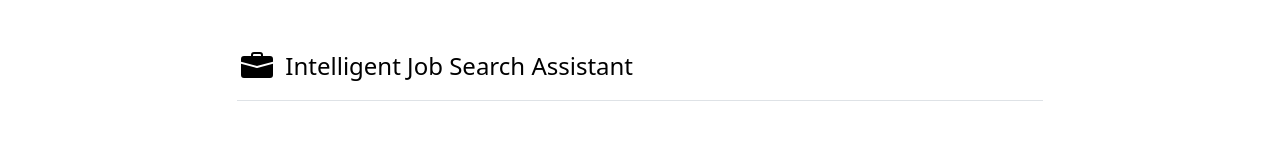
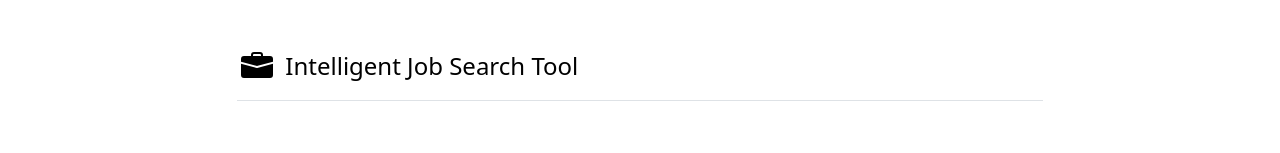
Before and after one commit to li-jiang-yan/ai-job-search-solution, a React (Vite) app in the folder vite-project/: page / in a window 1280 px wide. Shown: the top 153 px of the page. Built offline with nearby package versions, Linux system fonts and the light colour scheme.

Commit message:
replaced Assistant in title with Tool

```diff
--- a/vite-project/index.html
+++ b/vite-project/index.html
@@ -4,7 +4,7 @@
     <meta charset="UTF-8" />
     <link rel="icon" type="image/svg+xml" href="/briefcase-fill.svg" />
     <meta name="viewport" content="width=device-width, initial-scale=1.0" />
-    <title>Intelligent Job Search Assistant</title>
+    <title>Intelligent Job Search Tool</title>
     <script src="/color-modes.js"></script>
     <link
       href="https://cdn.jsdelivr.net/npm/bootstrap@5.3.8/dist/css/bootstrap.min.css"
--- a/vite-project/src/components/Header.jsx
+++ b/vite-project/src/components/Header.jsx
@@ -16,7 +16,7 @@ const Header = () => {
           <path d='M6.5 1A1.5 1.5 0 0 0 5 2.5V3H1.5A1.5 1.5 0 0 0 0 4.5v1.384l7.614 2.03a1.5 1.5 0 0 0 .772 0L16 5.884V4.5A1.5 1.5 0 0 0 14.5 3H11v-.5A1.5 1.5 0 0 0 9.5 1zm0 1h3a.5.5 0 0 1 .5.5V3H6v-.5a.5.5 0 0 1 .5-.5' />
           <path d='M0 12.5A1.5 1.5 0 0 0 1.5 14h13a1.5 1.5 0 0 0 1.5-1.5V6.85L8.129 8.947a.5.5 0 0 1-.258 0L0 6.85z' />
         </svg>
-        <span className='fs-4'>Intelligent Job Search Assistant</span>
+        <span className='fs-4'>Intelligent Job Search Tool</span>
       </a>
     </header>
   );
```
